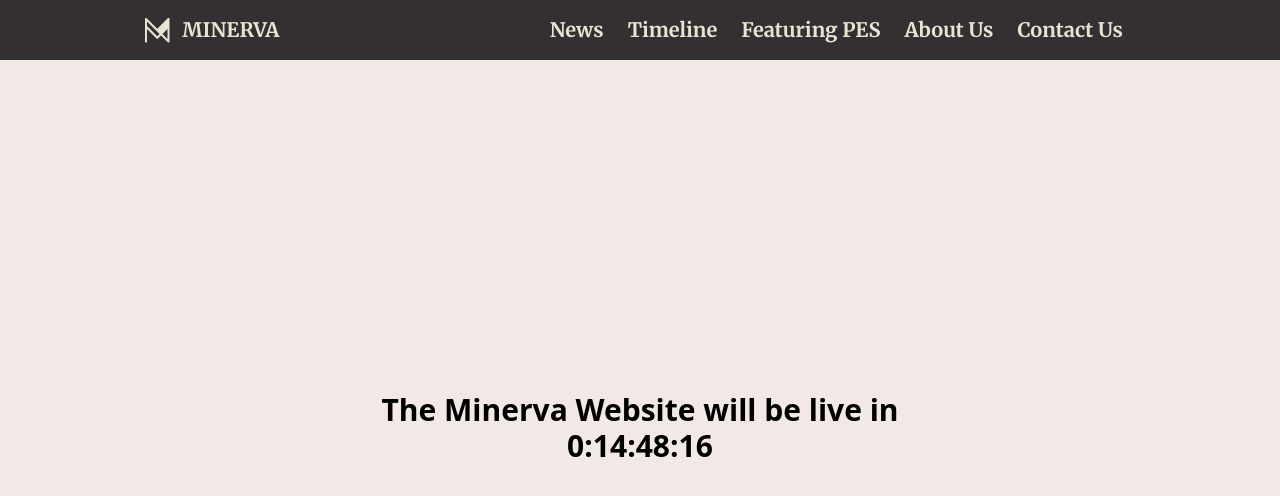
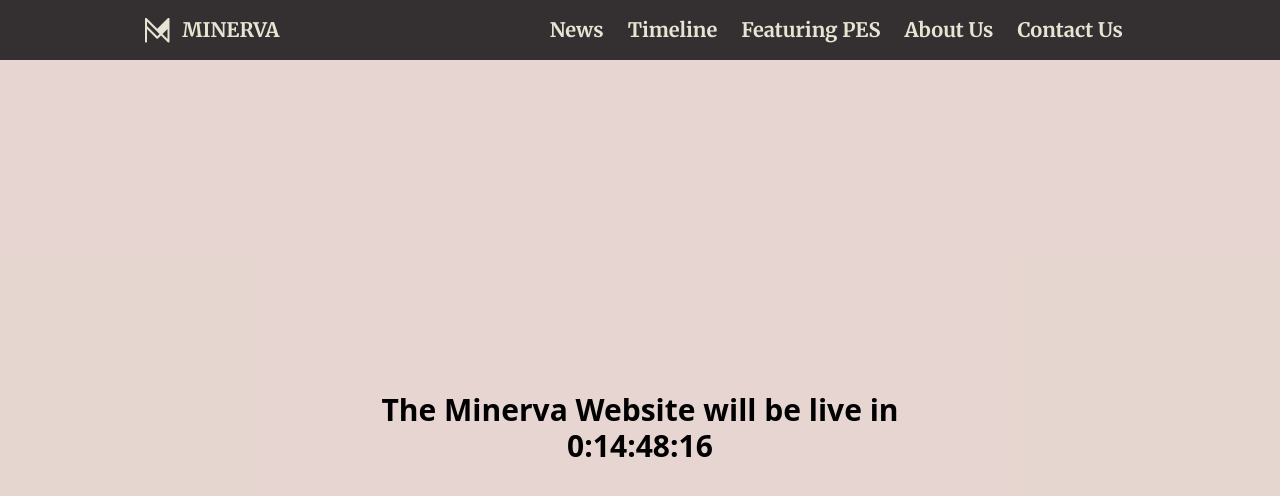
Before and after one commit to nigeldias27/Minerva, a Next.js app: page / in a window 1280 px wide. Shown: the top 496 px of the page. Built offline with nearby package versions, Linux system fonts and the light colour scheme.

Commit message:
Added page transitions

```diff
--- a/animatedComponents/Heading.js
+++ b/animatedComponents/Heading.js
@@ -1,10 +1,7 @@
 export default function AnimatedHeading(props) {
   return (
     <div className="max-w-fit mx-8 my-8">
-      <p
-        id="featuringPES"
-        className="peer max-w-fit transform hover:-translate-y-4 transition duration-500 ease-linear text-3xl font-bold font-merriweather"
-      >
+      <p className="peer max-w-fit transform hover:-translate-y-4 transition duration-500 ease-linear text-3xl font-bold font-merriweather">
         {props.children}
       </p>
 
--- a/components/Header.js
+++ b/components/Header.js
@@ -29,19 +29,18 @@
             <div className="h-full flex flex-col justify-evenly items-center">
               <Link
                 href={"/allnews"}
+                scroll={false}
                 className="text-beigeText text-xl font-merriweather px-3 hover:text-hoverbeigeText"
               >
                 News
               </Link>
               <Link
-                scroll={false}
                 href={"/#timeline"}
                 className="text-beigeText text-xl font-merriweather px-3 hover:text-hoverbeigeText"
               >
                 Timeline
               </Link>
               <Link
-                scroll={false}
                 href={"/#featuringPES"}
                 className="text-beigeText text-xl font-merriweather px-3 hover:text-hoverbeigeText"
               >
@@ -49,6 +48,7 @@
               </Link>
               <Link
                 href={"/aboutUs"}
+                scroll={false}
                 className="text-beigeText text-xl font-merriweather px-3 hover:text-hoverbeigeText"
               >
                 About Us
--- a/components/Home.js
+++ b/components/Home.js
@@ -98,7 +98,7 @@
             class="x-6 my-8 drop-shadow-xl hover:drop-shadow-xl font-small rounded-md bg-gradient-to-r from-gray-800 to-blackButton py-3 px-8 text-beigeText  hover:scale-105 transition duration-50 ease-linear"
             type="submit"
             onClick={() => {
-              router.push("/allnews");
+              router.push("/allnews", undefined, { scroll: false });
             }}
           >
             <span className="text-xl font-merriweather">View More</span>
@@ -188,8 +188,9 @@
             </TimelineItem>
           </Timeline>
         </div>
-        <AnimatedHeading>Featuring PES</AnimatedHeading>
-
+        <div id="featuringPES">
+          <AnimatedHeading>Featuring PES</AnimatedHeading>
+        </div>
         <h4 className="font-bold text-lg pb-4 mx-8 font-typewriter">
           Lorem ipsum dolor sit amet, consectetur adipiscing elit. Nunc
           vulputate libero et velit interdum, ac aliquet odio mattis.
--- a/components/NewsCard.js
+++ b/components/NewsCard.js
@@ -7,9 +7,9 @@
       className="p-8 "
       onClick={() => {
         if (props.newArticle) {
-          router.push("/news/" + props.id);
+          router.push("/news/" + props.id, undefined, { scroll: false });
         } else {
-          router.push("/create/" + props.id);
+          router.push("/create/" + props.id, undefined, { scroll: false });
         }
       }}
     >
--- a/package.json
+++ b/package.json
@@ -16,6 +16,7 @@
     "axios": "^1.3.4",
     "eslint": "8.35.0",
     "eslint-config-next": "13.2.3",
+    "framer-motion": "^10.11.5",
     "jsonwebtoken": "^9.0.0",
     "markdown-it": "^13.0.1",
     "mongoose": "^7.0.0",
--- a/pages/_app.js
+++ b/pages/_app.js
@@ -1,5 +1,23 @@
-import '@/styles/globals.css'
-
-export default function App({ Component, pageProps }) {
-  return <Component {...pageProps} />
+import "@/styles/globals.css";
+import { motion, AnimatePresence } from "framer-motion";
+export default function App({ Component, pageProps, router }) {
+  return (
+    <AnimatePresence mode="wait">
+      <motion.div
+        key={router.route}
+        variants={{
+          hidden: { opacity: 0 },
+          enter: { opacity: 1 },
+          exit: { opacity: 0 },
+        }} // Pass the variant object into Framer Motion
+        initial="hidden" // Set the initial state to variants.hidden
+        animate="enter" // Animated state to variants.enter
+        exit="exit" // Exit state (used later) to variants.exit
+        transition={{ type: "linear", duration: 0.75 }} // Set the transition to linear
+        className=""
+      >
+        <Component {...pageProps} />
+      </motion.div>
+    </AnimatePresence>
+  );
 }
--- a/pages/aboutUs.js
+++ b/pages/aboutUs.js
@@ -6,7 +6,7 @@
 
 export default function AboutUs() {
   return (
-    <div className=" bg-opacity-10 bg-orange-900">
+    <div>
       <Headers />
       <AnimatedHeading>About Us</AnimatedHeading>
       <h4 className="font-bold text-lg pb-4 mx-8 font-typewriter">
--- a/pages/allnews.js
+++ b/pages/allnews.js
@@ -67,7 +67,7 @@
     setAnchorEl(null);
   };
   return (
-    <div className=" bg-opacity-10 bg-orange-900 min-h-screen">
+    <div className=" min-h-screen">
       <Headers />
       <div className="px-0 mt-8 sm:px-48">
         <div className="flex flex-row w-full justify-between items-center px-8 mb-8 sm:px-0">
--- a/pages/index.js
+++ b/pages/index.js
@@ -8,7 +8,7 @@
 
 export default function Home() {
   return (
-    <div className=" bg-opacity-10 bg-orange-900 min-h-screen">
+    <div className="min-h-screen">
       <Head>
         <title>Create Next App</title>
         <meta name="description" content="Generated by create next app" />
--- a/pages/news/[id].js
+++ b/pages/news/[id].js
@@ -25,7 +25,7 @@
     setData({ ...response.data });
   }
   return (
-    <div className="bg-opacity-10 bg-orange-900 min-h-screen">
+    <div className=" min-h-screen">
       <Headers />
       <div className=" bg-opacity-5 bg-orange-900 w-screen py-4 flex justify-center">
         <h1 className="font-semibold text-3xl">
--- a/styles/globals.css
+++ b/styles/globals.css
@@ -12,6 +12,7 @@
 body {
   max-width: 100vw;
   overflow-x: hidden;
+  background-color: rgba(124, 45, 18, 0.1);
 }
 html {
   --scroll-behavior: smooth !important;
```
Also changed, not shown: 1 other file (tests, documents, lock files or other folders).
